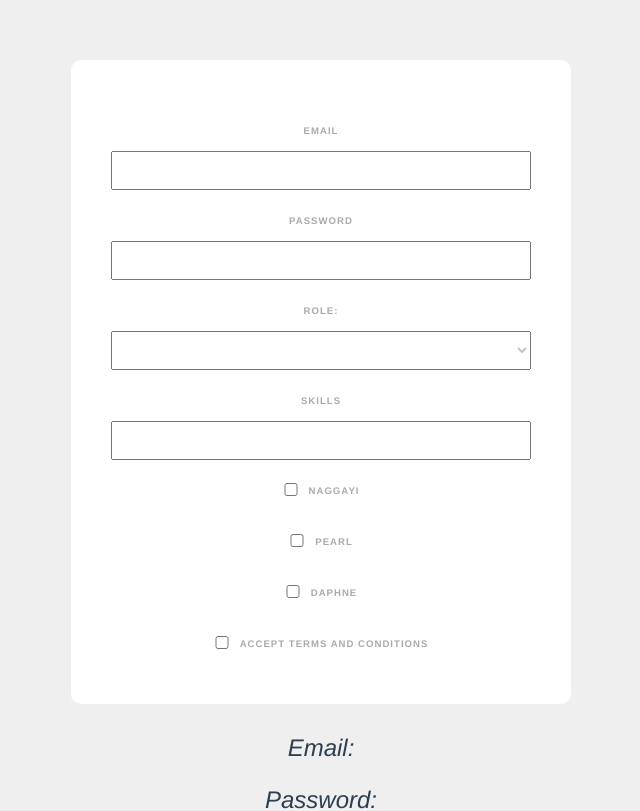
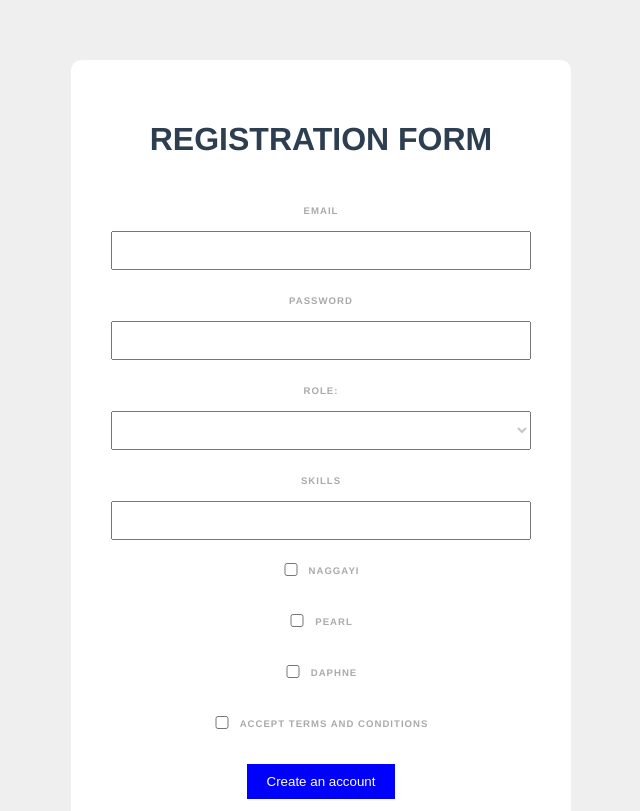
Before and after one commit to Naggayi-Daphne-Pearl/vue-modal, a Vue app: page / in a window 1280 px wide. Shown: the top 811 px of the page, without its empty margins (319-959 px from the left). Built offline with nearby package versions, Linux system fonts and the light colour scheme.

Commit message:
validations

```diff
--- a/src/components/SignupForm.vue
+++ b/src/components/SignupForm.vue
@@ -1,9 +1,11 @@
 <template>
-  <form>
+  <form @submit.prevent="handleSubmit">
+      <h1>REGISTRATION FORM</h1>
       <label> Email</label>
       <input type="email" required v-model="email">
        <label> Password</label>
       <input type="password" required v-model="password">
+      <div v-if="passwordError" class="error" {{ passwordError }}></div>
 
       <label>Role:</label>
       <select v-model="role">
@@ -15,9 +17,7 @@
       <input type="text" v-model="tempSkill" @keyup.alt="addSkill">
       <div v-for="skill in skills" :key="skill" class="pill">
         <span @click="deleteSkill(skill)">{{ skill }}</span>
-
       </div>
-
 
        <div>
           <input type="checkbox" value="surname" v-model="names">
@@ -35,8 +35,10 @@
           <input type="checkbox" required v-model="terms">
           <label>Accept terms and conditions</label>
       </div>
-
-  </form>
+      <div class="submit">
+          <button>Create an account</button>
+      </div>
+   </form>
   <p>Email: {{ email }}</p>
   <p>Password: {{ password }}</p>
   <p>Role: {{ role }}</p>
@@ -56,12 +58,14 @@ export default {
             terms: false,
             names: [],
             tempSkill: '',
-            skills: []
+            skills: [],
+            passwordError: ''
 
 
         }
     },
     methods: {
+        // adding an item
         addSkill(e) {
            //console.log(e);
            if (e.key === ',' && this.tempSkill) {
@@ -77,6 +81,16 @@ export default {
             this.skills = this.skills.filter((item) => {
                 return skill != item
             })
+        },
+        handleSubmit () {
+            // VALIDATING PASSOWRD
+            this.passwordError = this.password.length > 5 ?
+             '' : 'password must be at least 6 characters long'
+             if (this.passwordError) {
+                console.log('email', this.email);
+                console.log('password', this.password);
+             }
+
         }
     }
 
@@ -126,4 +140,21 @@ export default {
         color: #777;
         cursor: pointer;
     }
+    button {
+        background: blue;
+        border: 0;
+        padding: 10px 20px;
+        margin-top: 20px;
+        color: white;
+        border: 20px;
+    }
+    .submit {
+        text-align: center;
+    }
+    .error {
+        color: red;
+        font-size: 0.8rem;
+        font-weight: bold;
+
+    }
 </style>
```
